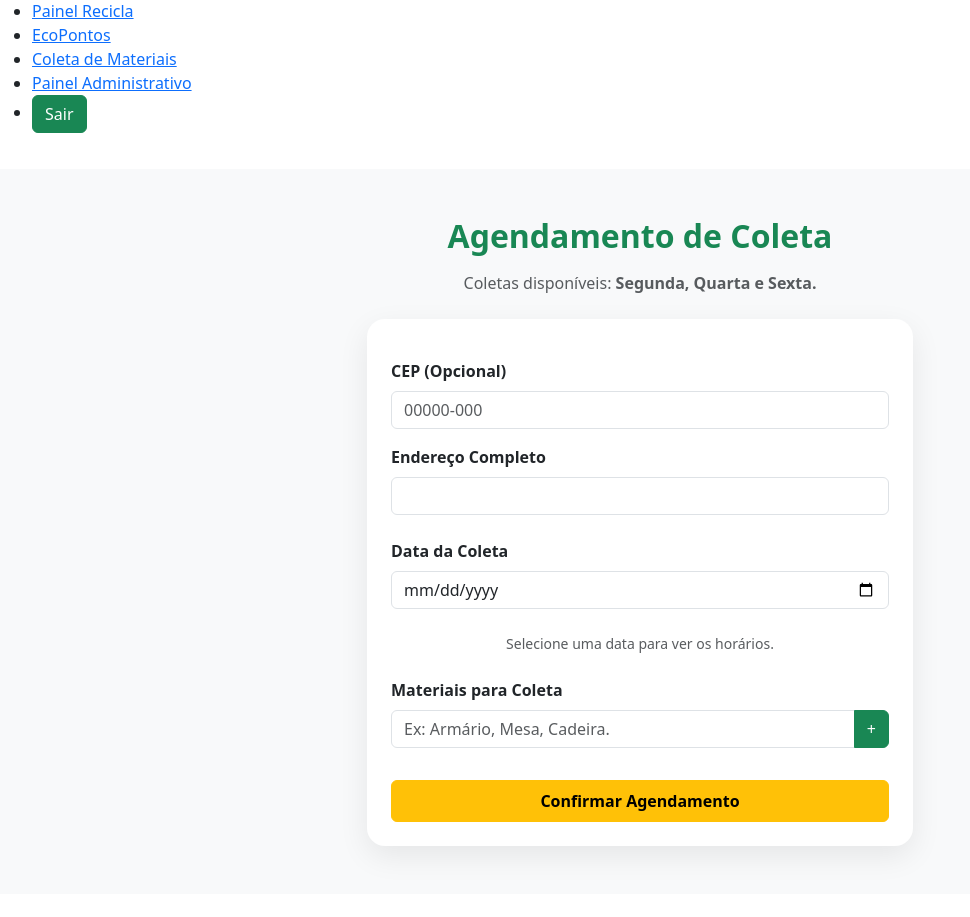
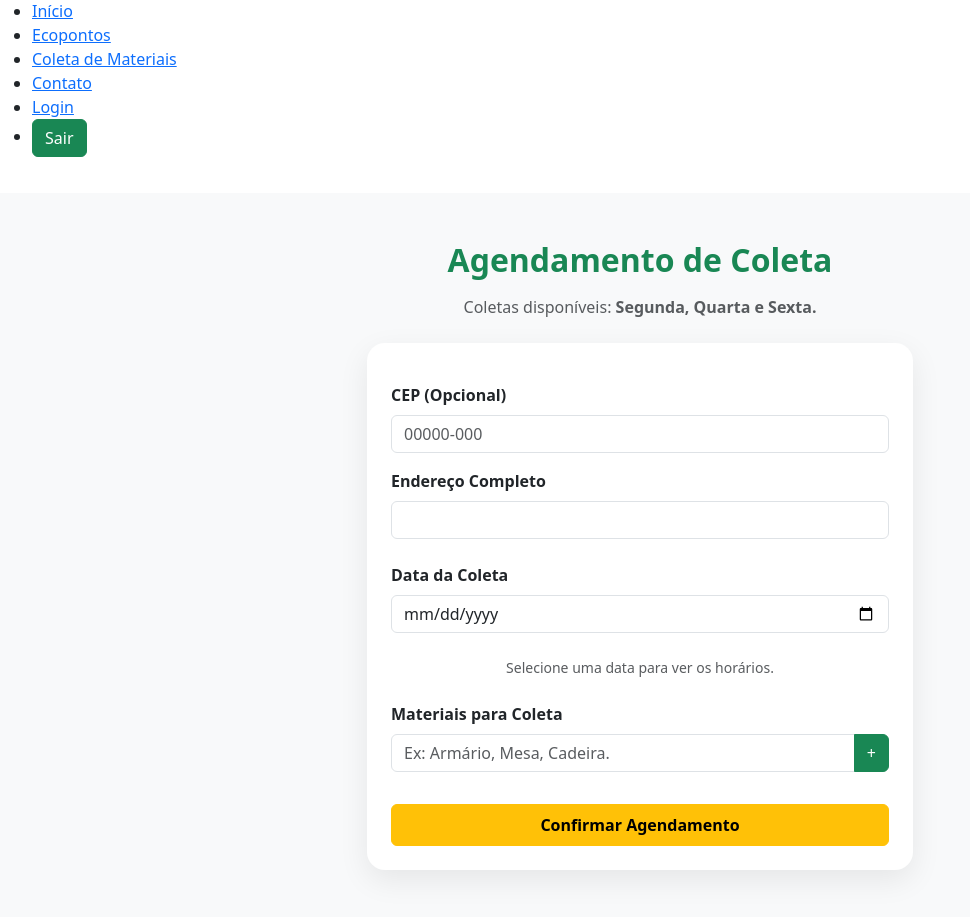
Before and after one commit to EcoCiclo-Devs/EcoCiclo, a PHP site: page /coleta_de_material.php in a window 1280 px wide. Shown: the part 301-1218 px from the top of the page, without its empty margins (0-970 px from the left). Run offline with PHP 8.4, Linux system fonts and the light colour scheme.

Commit message:
organização e testes de código

```diff
--- a/public/index.php
+++ b/public/index.php
@@ -39,7 +39,6 @@
         <ul class="flex menu_list">
           <!-- <li><a href="#sobre">Sobre</a></li> -->
           <li><a href="../views/ecopontos.php">Ecopontos</a></li>
-          <li><a href="painelrecicla.php">Painel Recicla</a></li>
           <li><a href="../views/coleta_de_material.php">Coleta de Materiais</a></li>
           <li><a href="../views/faleconosco.html">Contato</a></li>
           <li><a href="../views/login.php">Login</a></li>
--- a/views/coleta_de_material.php
+++ b/views/coleta_de_material.php
@@ -56,11 +56,12 @@
             </div>
             <nav>
                 <ul class="flex menu_list">
-                    <li><a href="painelrecicla.php">Painel Recicla</a></li>
-                    <li><a href="ecopontos.php">EcoPontos</a></li>
-                    <li><a href="coleta_de_material.php">Coleta de Materiais</a></li>
-                    <li><a href="administrador.html">Painel Administrativo</a></li>
-                    <li><a href="login.php" class="btn btn-success">Sair</a></li>
+                    <li><a href="../index.php">Início</a></li>
+                    <li><a href="../views/ecopontos.php">Ecopontos</a></li>
+                    <li><a href="../views/coleta_de_material.php">Coleta de Materiais</a></li>
+                    <li><a href="../views/faleconosco.html">Contato</a></li>
+                    <li><a href="../views/login.php">Login</a></li>
+                    <li><a href="../views/login.php" class="btn btn-success">Sair</a></li>
                 </ul>
             </nav>
         </article>
--- a/views/ecopontos.php
+++ b/views/ecopontos.php
@@ -122,10 +122,10 @@
     <nav>
       <ul class="flex menu_list">
         <li><a href="../public/index.php">Início</a></li>
-        <li><a href="painelrecicla.php">Painel Recicla</a></li>
         <li><a href="ecopontos.php">Ecopontos</a></li>
         <li><a href="coleta_de_material.php">Coleta de Materiais</a></li>
         <li><a href="faleconosco.html">Contato</a></li>
+        <li><a href="login.php" class="btn btn-success">Sair</a></li>
       </ul>
     </nav>
   </article>
--- a/views/faleconosco.html
+++ b/views/faleconosco.html
@@ -34,10 +34,11 @@
             <nav>
                 <ul class="flex menu_list">
                     <li><a href="../public/index.php">Início</a></li>
-                    <!-- <li><a href="#sobre">Sobre</a></li> -->
                     <li><a href="ecopontos.php">Ecopontos</a></li>
+                    <li><a href="coleta_de_material.php">Coleta de Materiais</a></li>
                     <li><a href="faleconosco.html">Contato</a></li>
                     <li><a href="login.php">Login</a></li>
+                    <li><a href="login.php" class="btn btn-success">Sair</a></li>
                 </ul>
             </nav>
         </article>
--- a/views/login.php
+++ b/views/login.php
@@ -5,8 +5,7 @@
     <meta charset="UTF-8">
     <meta name="viewport" content="width=device-width, initial-scale=1.0">
 
-    <!-- Favicon -->
-    <link rel="icon" type="image/svg+xml" href="../assets/img/favicon.svg" />
+    <link rel="icon" type="image/svg+xml" href="../public/assets/img/favicon.svg" />
 
     <!-- Bootstrap CSS -->
     <link href="https://cdn.jsdelivr.net/npm/bootstrap@5.3.2/dist/css/bootstrap.min.css" rel="stylesheet">
```
